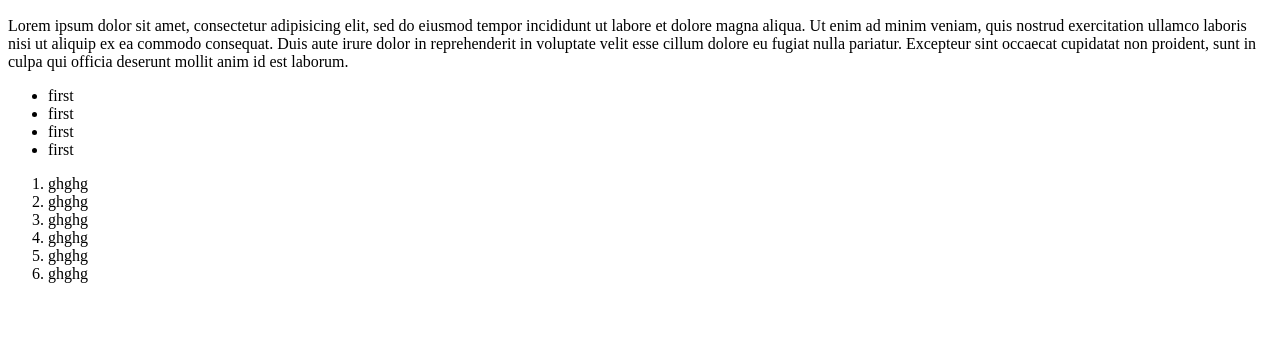
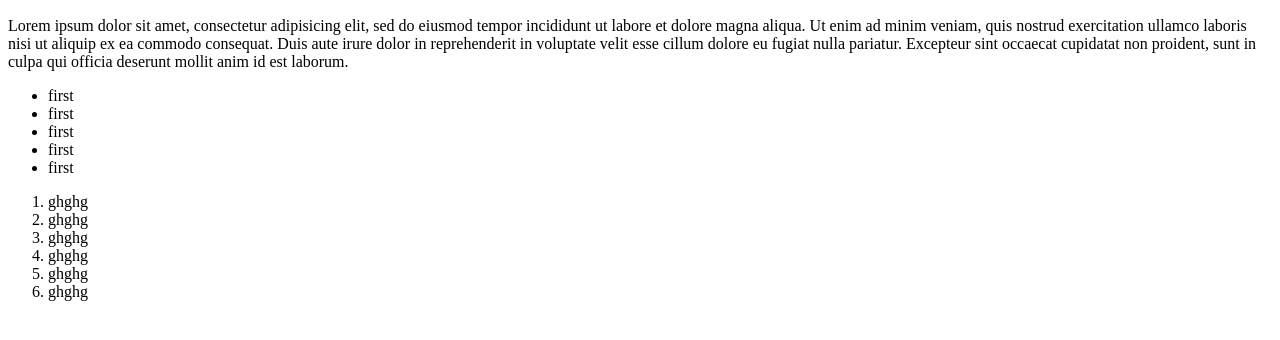
Before and after one commit to irina20188/xxx, a plain HTML site: page index.html in a window 1280 px wide. Shown: the part 110-450 px from the top of the page. Drawn offline with Linux system fonts and the light colour scheme.

Commit message:
6 commit

```diff
--- a/index.html
+++ b/index.html
@@ -20,6 +20,7 @@
 		<li>first</li>
 		<li>first</li>
 		<li>first</li>
+		<li>first</li>
 	</ul>
 	<ol>
 		<li>ghghg</li>
```
